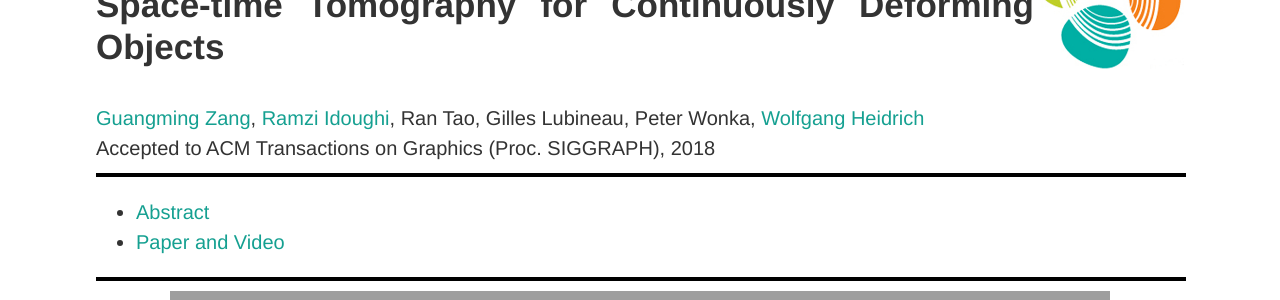
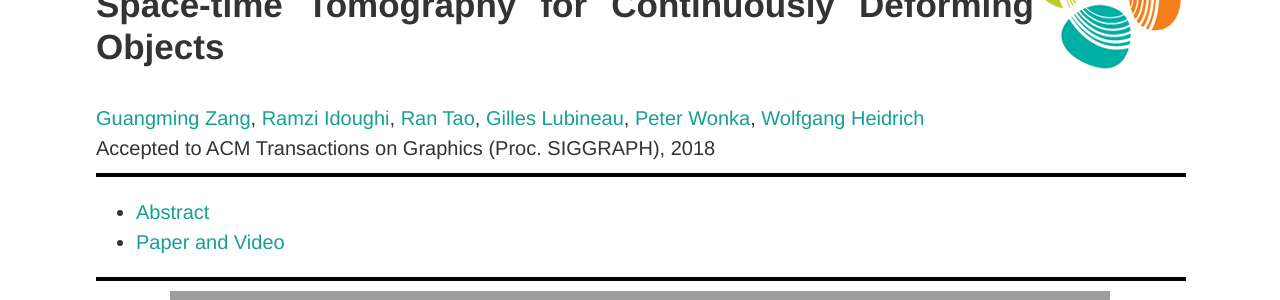
Before and after one commit to vccimaging/vccimaging.github.io, a Jekyll site: the page built from Publications/Zang2018Space-time/index.html, in a window 1280 px wide. Shown: the part 141-441 px from the top of the page. Built offline with Jekyll 4.4.1, drawn with Linux system fonts in a browser that asks for light colours; part of the change alters nothing that is shown; grey boxes are pictures that could not be loaded.

```diff
--- a/Publications/Zang2018Space-time/index.html
+++ b/Publications/Zang2018Space-time/index.html
@@ -5,7 +5,7 @@ layout: default
 
 <h3> Space-time Tomography for Continuously Deforming Objects </h3>
 
-<a href="/People/zangg/">Guangming Zang</a>, <a href="/People/idoughr/">Ramzi Idoughi</a>, Ran Tao, Gilles Lubineau, Peter Wonka, <a href="/People/heidriw/">Wolfgang Heidrich</a>
+<a href="/People/zangg/">Guangming Zang</a>, <a href="/People/idoughr/">Ramzi Idoughi</a>, <a href="https://cohmas.kaust.edu.sa/Pages/Ran%20Tao.aspx">Ran Tao</a>, <a href="https://cohmas.kaust.edu.sa/Pages/Gilles%20Lubineau.aspx">Gilles Lubineau</a>, <a href="http://peterwonka.net/">Peter Wonka</a>, <a href="/People/heidriw/">Wolfgang Heidrich</a>
 
 <br> Accepted to ACM Transactions on Graphics (Proc. SIGGRAPH), 2018 <br>
 
```
